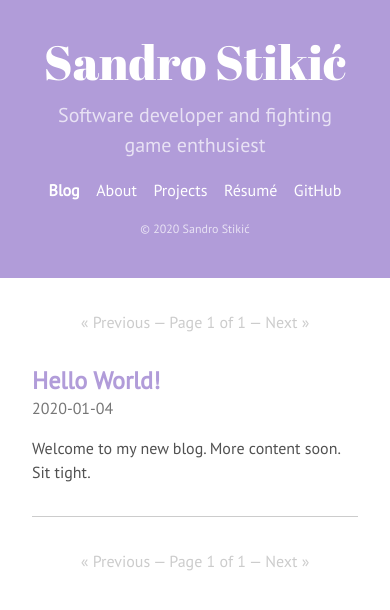
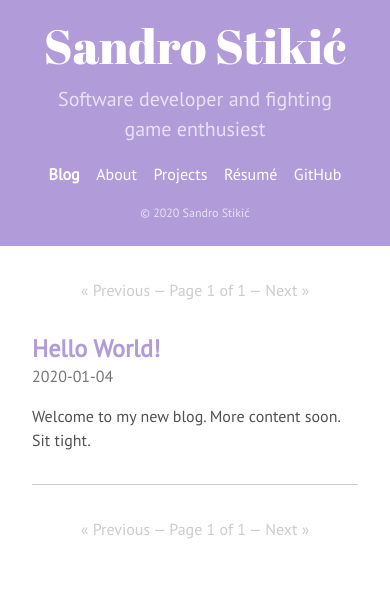
Before and after one commit to opeik/stikic.me, a Jekyll site: the page built from index.html, in a window 390 px wide. Shown: the top 610 px of the page. Built offline with Jekyll 4.4.1, drawn with Linux system fonts in a browser that asks for light colours; the list of posts is cut into pages by our own code.

Commit message:
Update mobile CSS

```diff
--- a/_sass/hydeout/_layout.scss
+++ b/_sass/hydeout/_layout.scss
@@ -33,7 +33,7 @@ body {
 
 #sidebar {
   flex: 0 0 auto;
-  padding: $section-spacing;
+  padding: $section-spacing / 2 $section-spacing;
 
   .site-title {
     font-family: "Abril Fatface", serif;
```
